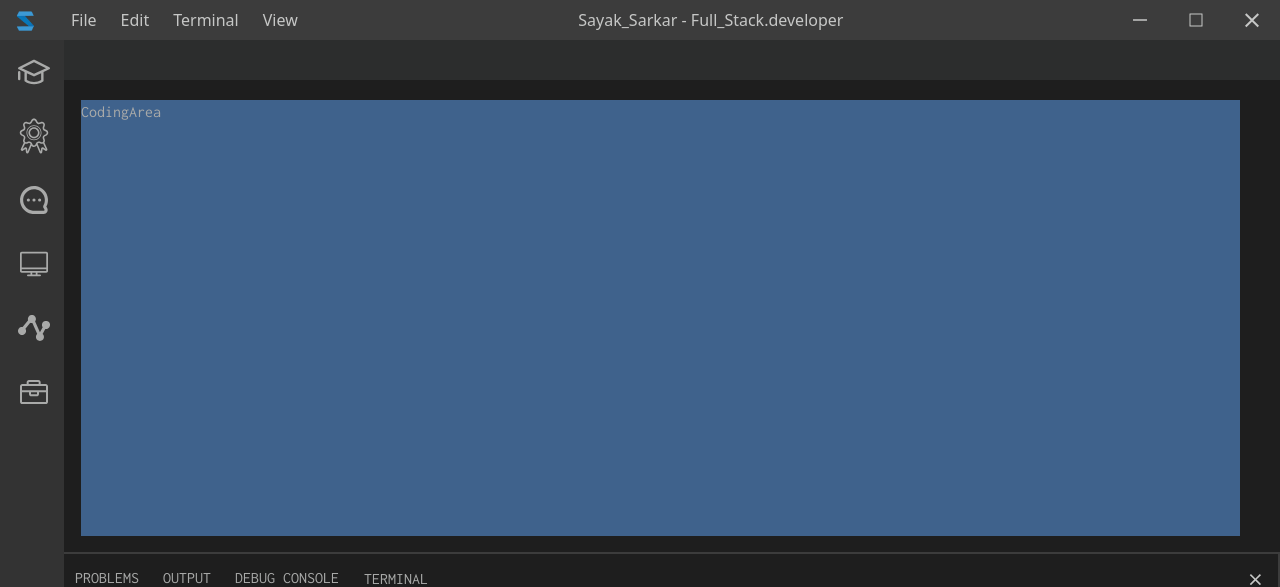
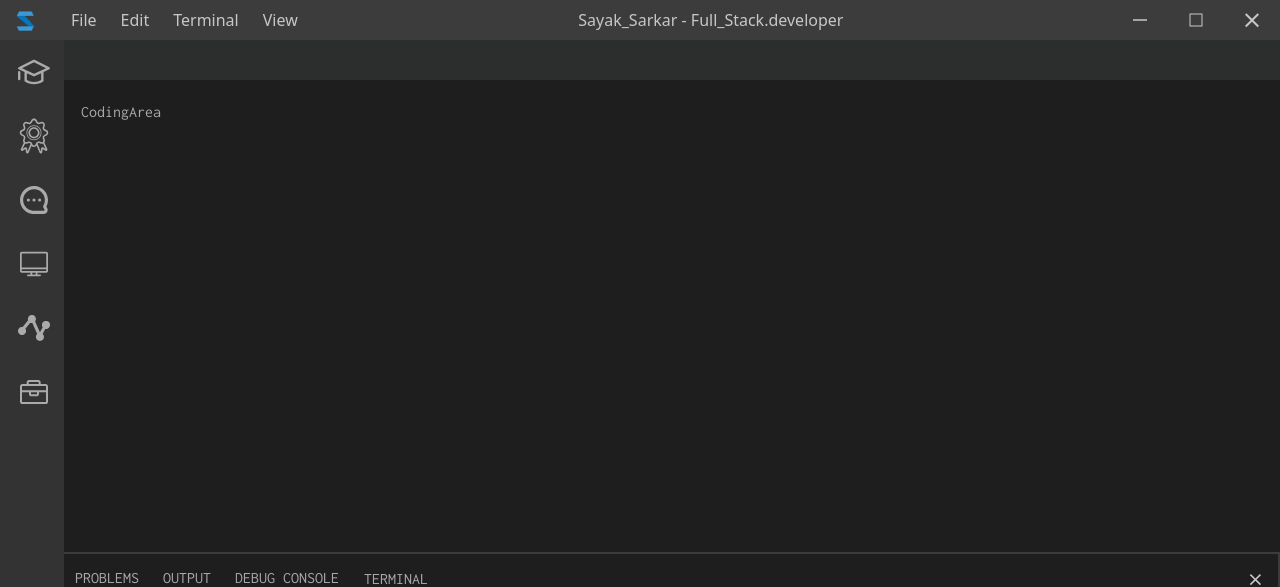
Before and after one commit to SayakSarkar02/portfolio, a Next.js app: page / in a window 1280 px wide. Shown: the top 587 px of the page. Built offline with nearby package versions, Linux system fonts and the light colour scheme; no server answers.

Commit message:
temp commit remove

```diff
--- a/components/MainBody.jsx
+++ b/components/MainBody.jsx
@@ -25,7 +25,7 @@ const MainBody = ({toggleTerminal, isTerminalOpen, setIsTerminalOpen}) => {
   return (
     <div  className=" text-vs-white-1 w-full flex flex-col justify-between h-[100vh]">
       <div className="w-full h-10 mt-10 bg-vs-gray-4"></div>
-      <div className=" font-vscode text-vs-white-2 m-10 mt-5 bg-blue-400/50 grow">
+      <div className=" font-vscode text-vs-white-2 m-10 mt-5 transition-transform duration-1000 grow">
         <CodingArea/>
       </div>
       <AnimatePresence>
```
